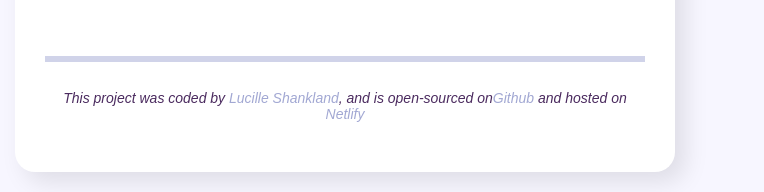
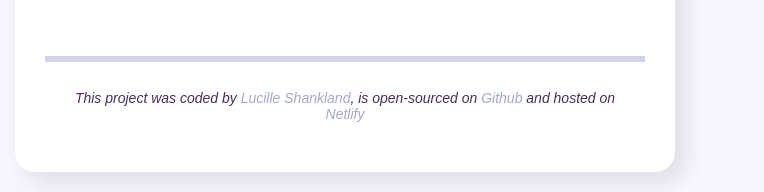
Before and after one commit to Lucille-SH/react-weather-wise-app, a React (Create React App) app: page / in a window 1280 px wide. Shown: the part 557-749 px from the top of the page, without its empty margins (295-1059 px from the left). Built offline with nearby package versions, Linux system fonts and the light colour scheme.

Commit message:
fixed footer spacing

```diff
--- a/src/Footer.js
+++ b/src/Footer.js
@@ -12,7 +12,7 @@ export default function Footer() {
           rel="noreferrer">
           Lucille Shankland
         </a>
-        , and is open-sourced on
+        , is open-sourced on{" "}
         <a
           href="https://github.com/Lucille-SH/react-weather-wise-app"
           target="_blank"
```
